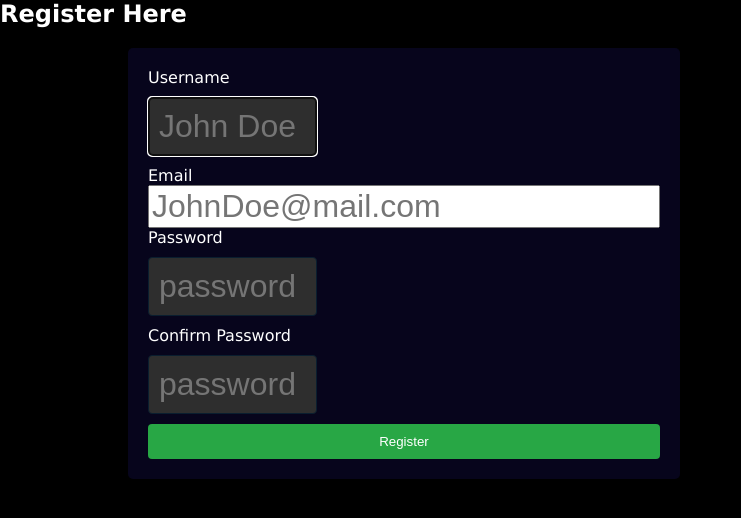
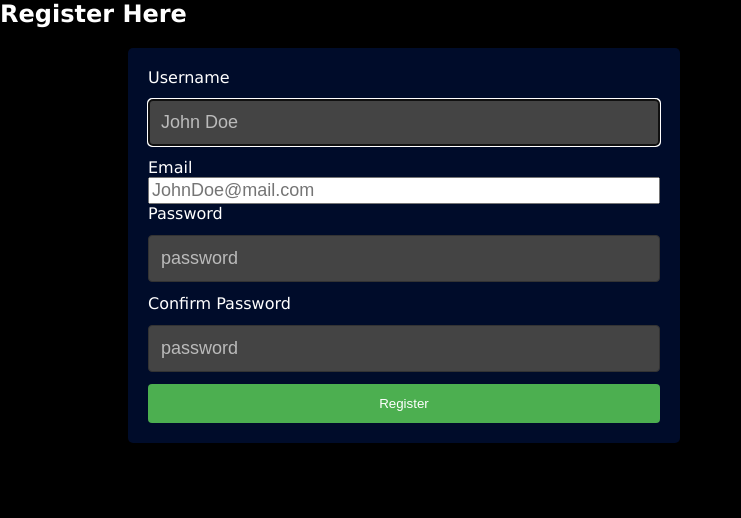
Before and after one commit to munna-yadav/blogger, a Django app: page /register/ in a window 1280 px wide. Shown: the top 518 px of the page, without its empty margins (0-741 px from the left). Run offline with Django 5.2, Linux system fonts and the light colour scheme; parts of the project's set-up code (start-up, migrations or seed data) failed here and were passed over.

Commit message:
commit: wholesale commit

```diff
--- a/BlogApp/BlogApp/settings.py
+++ b/BlogApp/BlogApp/settings.py
@@ -120,6 +120,9 @@
 STATIC_URL = 'static/'
 STATICFILES_DIRS = [os.path.join(BASE_DIR, 'static')]
 
+MEDIA_URL = '/media/'
+MEDIA_ROOT = os.path.join(BASE_DIR, 'media')
+
 # Default primary key field type
 # https://docs.djangoproject.com/en/5.1/ref/settings/#default-auto-field
 
--- a/BlogApp/blog/templates/blog/home.html
+++ b/BlogApp/blog/templates/blog/home.html
@@ -1,5 +1,7 @@
 {% extends "layout.html" %} {% load static %} <link rel="stylesheet" href=" {%
 static "style.css" %}">
+
+{% block title %}Home{% endblock title %}Home
 
 
 {% block layout %}{% endblock layout %}
--- a/BlogApp/blog/urls.py
+++ b/BlogApp/blog/urls.py
@@ -3,5 +3,9 @@
 
 urlpatterns = [
     path('',views.home,name = 'home'),
-    path('blog/<int:id>/',views.blog_detail,name='blog_deatil_view')
+    path("create/",views.create_blog, name="create_blog"),
+    path('<int:id>/',views.blog_detail,name='blog_detail_view'),
+    path('<int:blog_id>/edit',views.edit_blog, name="edit_blog"),
+    path('<int:blog_id>/delete',views.delete_blog, name="delete_blog"),
+    path('<int:blog_id>/comment', views.create_comment, name='create_comment'),
 ]
--- a/BlogApp/static/style.css
+++ b/BlogApp/static/style.css
@@ -16,10 +16,10 @@
 form {
     margin-left: 10vw;
     width: 40vw;
-    background-color: #07051c;
+    background-color: #000c2a; /* Darker background for dark theme */
     padding: 20px;
     border-radius: 5px;
-    box-shadow: 0 0 10px rgba(0, 0, 0, 0.1);
+    box-shadow: 0 0 15px rgba(0, 0, 0, 0.5); /* Slightly stronger shadow for depth */
     display: flex;
     flex-direction: column;
 }
@@ -27,20 +27,25 @@
 /* Style input fields */
 input[type="text"],
 input[type="password"] {
-    width: 33%;
-    padding: 10px;
-    margin: 10px 0;
-    border: 1px solid #0a1e2f;
+    width: 100%;
+    padding: 12px;
+    margin: 12px 0;
+    border: 1px solid #333; /* Darker border for input fields */
     border-radius: 4px;
-    background: #2e2e2e;
-    color: white;
+    background: #444; /* Slightly lighter background to distinguish input area */
+    color: #e0e0e0; /* Light text color for readability */
+}
+
+input[type="text"]::placeholder,
+input[type="password"]::placeholder {
+    color: #bbb; /* Lighter placeholder text */
 }
 
 /* Style the button */
 button {
-    background-color: #28a745; /* Green background */
-    color: white; /* White text */
-    padding: 10px;
+    background-color: #4caf50; /* Soft green background */
+    color: #fff; /* White text */
+    padding: 12px;
     border: none;
     border-radius: 4px;
     cursor: pointer;
@@ -48,14 +53,27 @@
 }
 
 button:hover {
-    background-color: #218838; /* Darker green on hover */
+    background-color: #45a049; /* Darker green on hover for contrast */
 }
 
 /* Style error messages */
 ul {
-    color: red; /* Red text for errors */
+    color: #ff6b6b; /* Softer red for error messages */
 }
 
-.form-input{
-    font-size: xx-large;
+/* Font size for specific form inputs */
+.form-input {
+    font-size: large; /* Changed from xx-large to large for a more balanced look */
 }
+
+detail-container img{
+    max-width: 100%; /* Ensures the image doesn't exceed the container width */
+    height: auto; /* Keeps the aspect ratio intact */
+    max-height: 500px; /* Sets a maximum height */
+    object-fit: cover; /* Ensures the image doesn't distort and fits nicely */
+    margin: 20px 0; /* Adds some spacing around the image */
+}
+detail-container{
+    background-color: transparent;
+    margin: 30px auto;
+}
```
Also changed, not shown: BlogApp/blog/forms.py (+6 -1 lines), BlogApp/blog/templates/blog/blog_detail.html (+27 -2 lines), BlogApp/blog/templates/blog/edit_blog.html (+10 -9 lines), BlogApp/templates/layout.html (+14 -10 lines).
